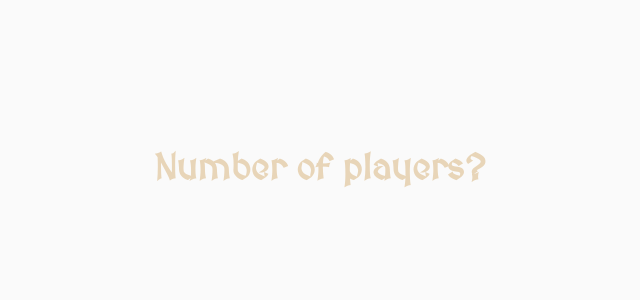
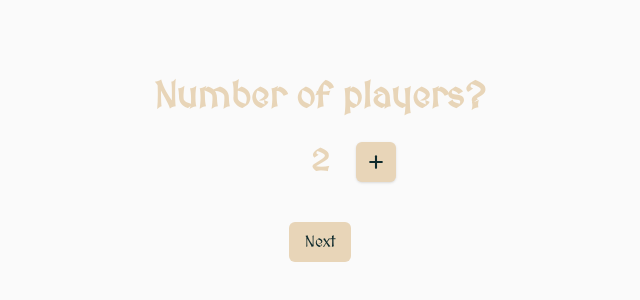
Before and after one commit to Christopher-Holland/DeckHaven_LifeTracker, a Next.js app: page /setup in a window 1280 px wide. Shown: the part 230-530 px from the top of the page, without its empty margins (320-960 px from the left). Built offline with nearby package versions, Linux system fonts and the light colour scheme.

Commit message:
feat: number of players page added

```diff
--- a/app/setup/page.tsx
+++ b/app/setup/page.tsx
@@ -1,21 +1,111 @@
+"use client";
+
+import { useState } from "react";
+import { Minus, Plus } from "lucide-react";
+import { useRouter } from "next/navigation";
+
+type GameSetup = {
+  numberOfPlayers: number;
+  minNumberOfPlayers: number;
+  maxNumberOfPlayers: number;
+  playerNames: string[];
+  playerScores: number[];
+  startingLife: number;
+};
+
+const iconButtonClass =
+  "flex h-10 w-10 items-center justify-center rounded-md bg-[#e8d5b8] text-[#0f2a2c] shadow-sm transition hover:opacity-90 disabled:pointer-events-none disabled:opacity-40";
+
+const primaryButtonClass =
+  "rounded-md bg-[#e8d5b8] px-4 py-2 text-[#0f2a2c] transition hover:opacity-90 disabled:pointer-events-none disabled:opacity-50";
+
 export default function Setup() {
+  const router = useRouter();
+  const [isLoading, setIsLoading] = useState(false);
 
-    type gameSetup = {
-        numberOfPlayers: number;
-        playerNames: string[];
-        playerScores: number[];
-        startingLife: 40;
-    }
+  const handleNext = () => {
+    setIsLoading(true);
+    router.push("/setup/players");
+  };
+
+  const [gameSetup, setGameSetup] = useState<GameSetup>({
+    numberOfPlayers: 2,
+    minNumberOfPlayers: 2,
+    maxNumberOfPlayers: 6,
+    playerNames: [],
+    playerScores: [],
+    startingLife: 40,
+  });
+
+  const { numberOfPlayers, minNumberOfPlayers, maxNumberOfPlayers } = gameSetup;
+  const canDecrease = numberOfPlayers > minNumberOfPlayers;
+  const canIncrease = numberOfPlayers < maxNumberOfPlayers;
+
   return (
-    <div className="flex flex-col min-h-screen items-center justify-center bg-zinc-50 font-sans dark:bg-[#0f2a2c]">
-      <div />
+    <div className="flex min-h-screen flex-col items-center justify-center bg-zinc-50 font-sans dark:bg-[#0f2a2c]">
+      <div className="flex flex-col items-center gap-6 text-center">
+        <h1 className="text-4xl font-bold text-[#e8d5b8]">
+          Number of players?
+        </h1>
 
-      <div className="flex flex-col items-center justify-center text-center">
-        <div className="flex flex-col items-center justify-center text-center">
-            <h1 className="text-4xl font-bold text-[#e8d5b8]">Number of players?
+        <div className="flex items-center gap-4">
+          <div className="flex h-10 w-10 items-center justify-center">
+            {canDecrease ? (
+              <button
+                type="button"
+                aria-label="Decrease number of players"
+                className={iconButtonClass}
+                onClick={() =>
+                  setGameSetup((prev) => ({
+                    ...prev,
+                    numberOfPlayers: Math.max(
+                      prev.minNumberOfPlayers,
+                      prev.numberOfPlayers - 1,
+                    ),
+                  }))
+                }
+              >
+                <Minus className="h-5 w-5" strokeWidth={2.5} />
+              </button>
+            ) : null}
+          </div>
 
-            </h1>
+          <span
+            className="min-w-[2ch] text-3xl font-semibold tabular-nums text-[#e8d5b8]"
+            aria-live="polite"
+          >
+            {numberOfPlayers}
+          </span>
+
+          <div className="flex h-10 w-10 items-center justify-center">
+            {canIncrease ? (
+              <button
+                type="button"
+                aria-label="Increase number of players"
+                className={iconButtonClass}
+                onClick={() =>
+                  setGameSetup((prev) => ({
+                    ...prev,
+                    numberOfPlayers: Math.min(
+                      prev.maxNumberOfPlayers,
+                      prev.numberOfPlayers + 1,
+                    ),
+                  }))
+                }
+              >
+                <Plus className="h-5 w-5" strokeWidth={2.5} />
+              </button>
+            ) : null}
+          </div>
         </div>
+        <button
+          type="button"
+          className={`${primaryButtonClass} mt-4`}
+          disabled={isLoading}
+          onClick={handleNext}
+        >
+          {isLoading ? "Loading..." : "Next"}
+        </button>
       </div>
     </div>
   );
--- /dev/null
+++ b/app/setup/players/page.tsx
@@ -0,0 +1,11 @@
+"use client";
+
+import { useState } from "react";
+
+export default function Players() {
+    return (
+        <div>
+            <h1>Players</h1>
+        </div>
+    );
+}
--- a/package.json
+++ b/package.json
@@ -9,6 +9,7 @@
     "lint": "eslint"
   },
   "dependencies": {
+    "lucide-react": "^1.14.0",
     "next": "16.2.4",
     "react": "19.2.4",
     "react-dom": "19.2.4"
```
Also changed, not shown: 1 other file (tests, documents, lock files or other folders).
